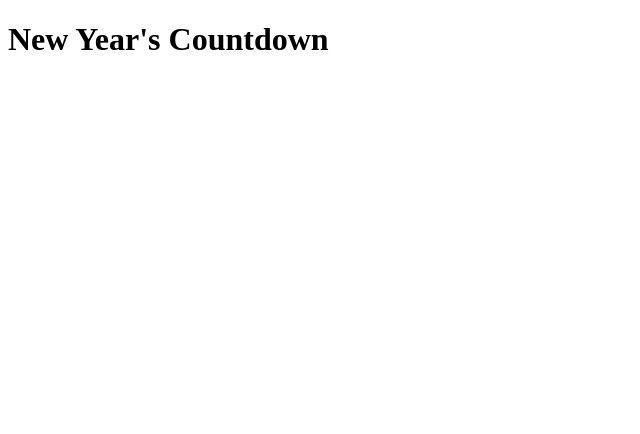
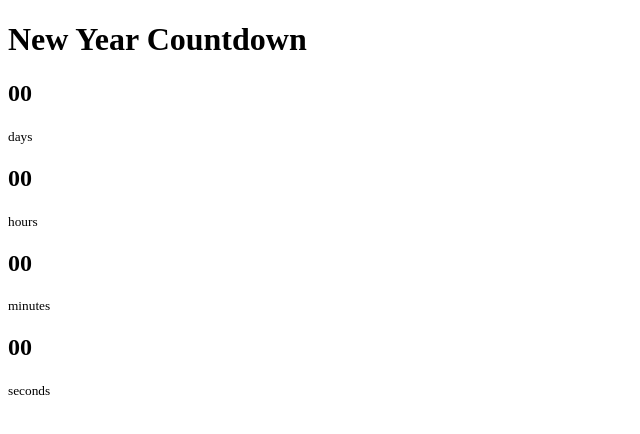
Before and after one commit to xaviguasch/new-years-countdown-miniapp, a website: page index.html in a window 1280 px wide. Shown: the whole page, without its empty margins (0-640 px from the left). Drawn offline with Linux system fonts and the light colour scheme.

Commit message:
added html markup

```diff
--- a/index.html
+++ b/index.html
@@ -4,10 +4,32 @@
     <meta charset="UTF-8" />
     <meta name="viewport" content="width=device-width, initial-scale=1.0" />
     <link rel="stylesheet" href="./style.css" />
-    <title>New Year's Countdown</title>
+    <title>New Year Countdown</title>
   </head>
   <body>
-    <h1>New Year's Countdown</h1>
+    <div id="year" class="year"></div>
+
+    <h1>New Year Countdown</h1>
+
+    <div id="countdown" class="countdown">
+      <div class="time">
+        <h2 id="days">00</h2>
+        <small>days</small>
+      </div>
+      <div class="time">
+        <h2 id="hours">00</h2>
+        <small>hours</small>
+      </div>
+      <div class="time">
+        <h2 id="minutes">00</h2>
+        <small>minutes</small>
+      </div>
+      <div class="time">
+        <h2 id="seconds">00</h2>
+        <small>seconds</small>
+      </div>
+    </div>
+    <!-- <img src="./img/spinner.gif" alt="" id="loading" class="loading" /> -->
 
     <script src="./script.js"></script>
   </body>
--- a/style.css
+++ b/style.css
@@ -0,0 +1,5 @@
+@import url('https://fonts.googleapis.com/css?family=Lato&display=swap');
+
+* {
+  box-sizing: border-box;
+}
```
Also changed, not shown: img/spinner.gif (added).
